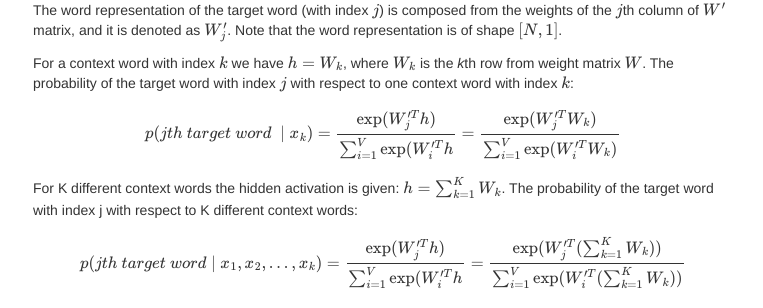
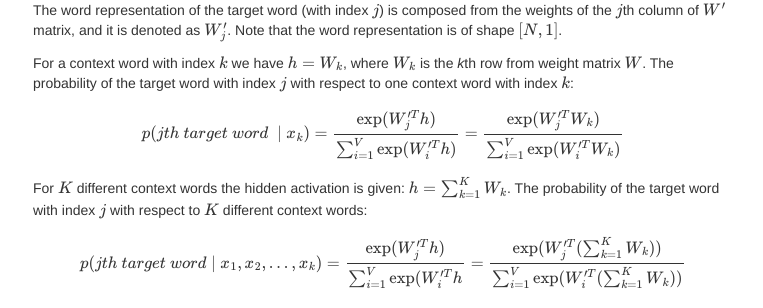
Before and after one commit to kfattila/kfattila.github.io, a Jekyll site: the page built from pages/neural_word_embeddings.md, in a window 1280 px wide and 900 px high, scrolled down 4620 px. Shown: the part 150-458 px from the top of the window, without its empty margins (257-1020 px from the left). Built offline with Jekyll 4.4.1, drawn with Linux system fonts in a browser that asks for light colours; formulas are drawn with MathJax 3; comment, search, counter and statistics services are not loaded.

Commit message:
Lectures

```diff
--- a/pages/neural_word_embeddings.md
+++ b/pages/neural_word_embeddings.md
@@ -101,10 +101,10 @@ Note that the context words and the target words are one-hot encoded. So, there
 The word representation of the target word (with index \\(j\\)) is composed from the weights of the \\(j\\)th column of \\(W'\\) matrix, and it is denoted as \\(W'\_{j}\\). Note that the word representation is of shape \\([N,1]\\).
 
 For a context word with index \\(k\\) we have \\(h = W_{k}\\), where \\(W_{k}\\) is the *k*th row from weight matrix \\(W\\). The probability of the target word with index \\(j\\) with respect to one context word with index \\(k\\):
-\\[p(jth\ target\ word\ \mid x_{k}) = \frac{\exp(W_{j}'^{T}h)}{\sum_{i=1}^{V}\exp(W_{i}'^{T}h} = \frac{\exp(W_{j}'^{T}W_{k})}{\sum_{i=1}^{V}\exp(W_{i}'^{T}W_{k})}\\]
+\\[p(jth\ target\ word\ \mid x_{k}) = \frac{\exp(W_{j}'^{T}h)}{\sum_{i=1}^{V}\exp(W_{i}'^{T}h)} = \frac{\exp(W_{j}'^{T}W_{k})}{\sum_{i=1}^{V}\exp(W_{i}'^{T}W_{k})}\\]
 
-For K different context words the hidden activation is given: \\(h = \sum_{k=1}^{K}W_{k}\\).
-The probability of the target word with index j with respect to K different context words:
+For \\(K\\) different context words the hidden activation is given: \\(h = \sum_{k=1}^{K}W_{k}\\).
+The probability of the target word with index \\(j\\) with respect to \\(K\\) different context words:
 \\[p(jth\ target\ word \mid x_{1},x_{2},...,x_{k}) = \frac{\exp(W_{j}'^{T}h)}{\sum_{i=1}^{V}\exp(W_{i}'^{T}h} = \frac{\exp(W_{j}'^{T}(\sum_{k=1}^{K}W_{k}))}{\sum_{i=1}^{V}\exp(W_{i}'^{T}(\sum_{k=1}^{K}W_{k}))} \\]
 Advantage: This model is of low-memory cost.
 
```
